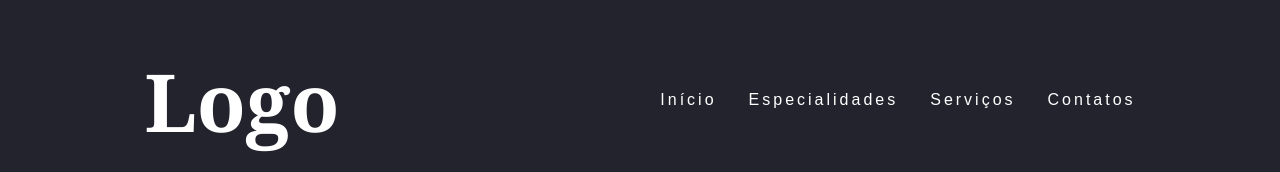
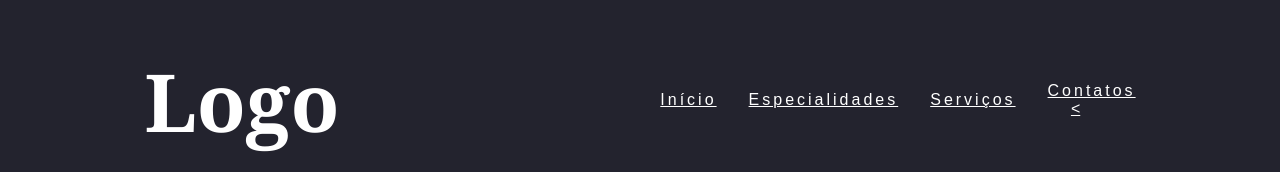
Before and after one commit to marcilio0710/meumenu, a plain HTML site: page index.html in a window 1280 px wide. Shown: the top 172 px of the page. Drawn offline with Linux system fonts and the light colour scheme.

Commit message:
Update index.html

```diff
--- a/index.html
+++ b/index.html
@@ -19,10 +19,10 @@
 
 
             <ul class="nav-list">
-                <li>Início</li>
-                <li>Especialidades</li>
-                <li>Serviços</li>
-                <li>Contatos</li>
+                <a href="#"><li>Início</li></a>
+                <a href="#"><li>Especialidades</li></a>
+                <a href="#"><li>Serviços</li></a>
+                <a href="#"><li>Contatos</li><</a>
             </ul>
         </nav>
     </head>
```
